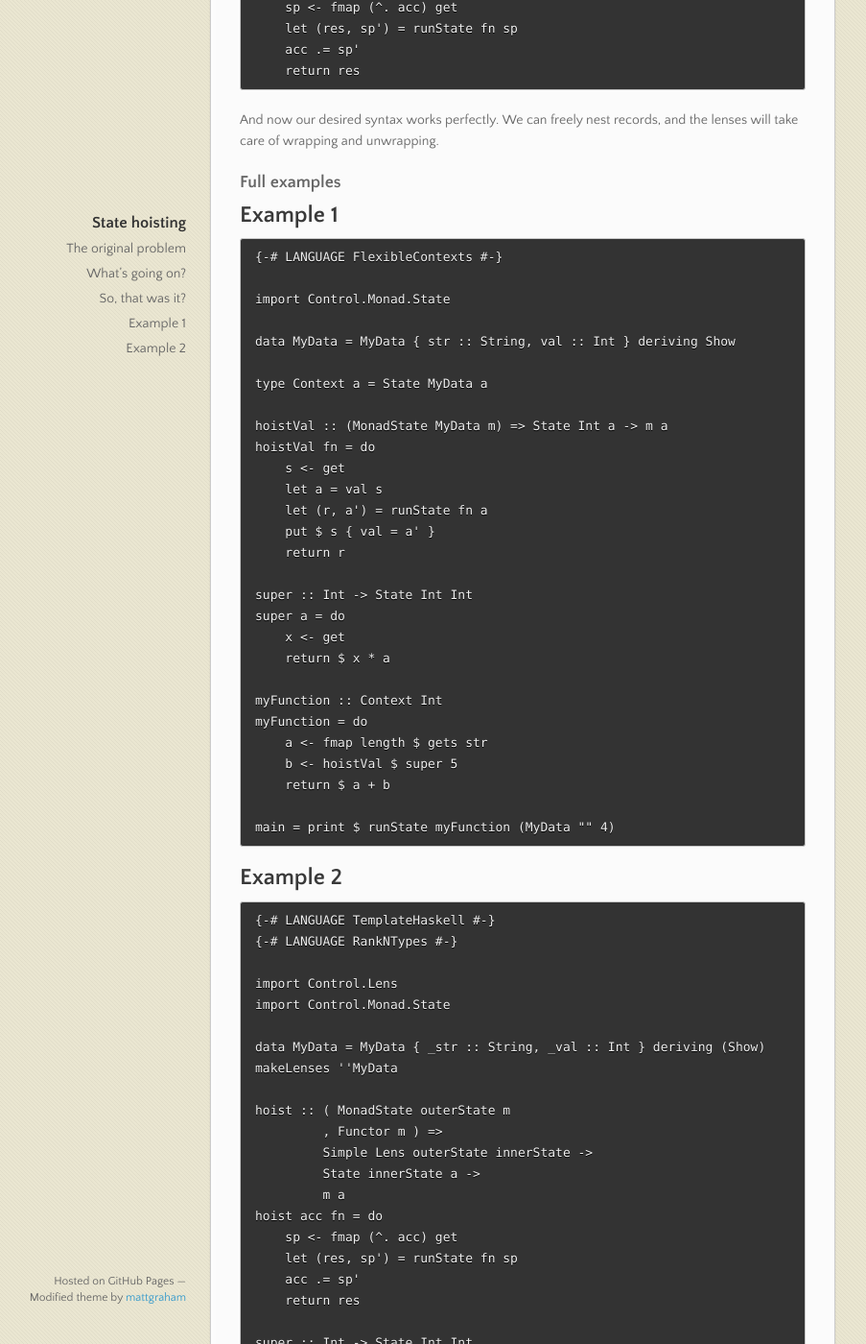
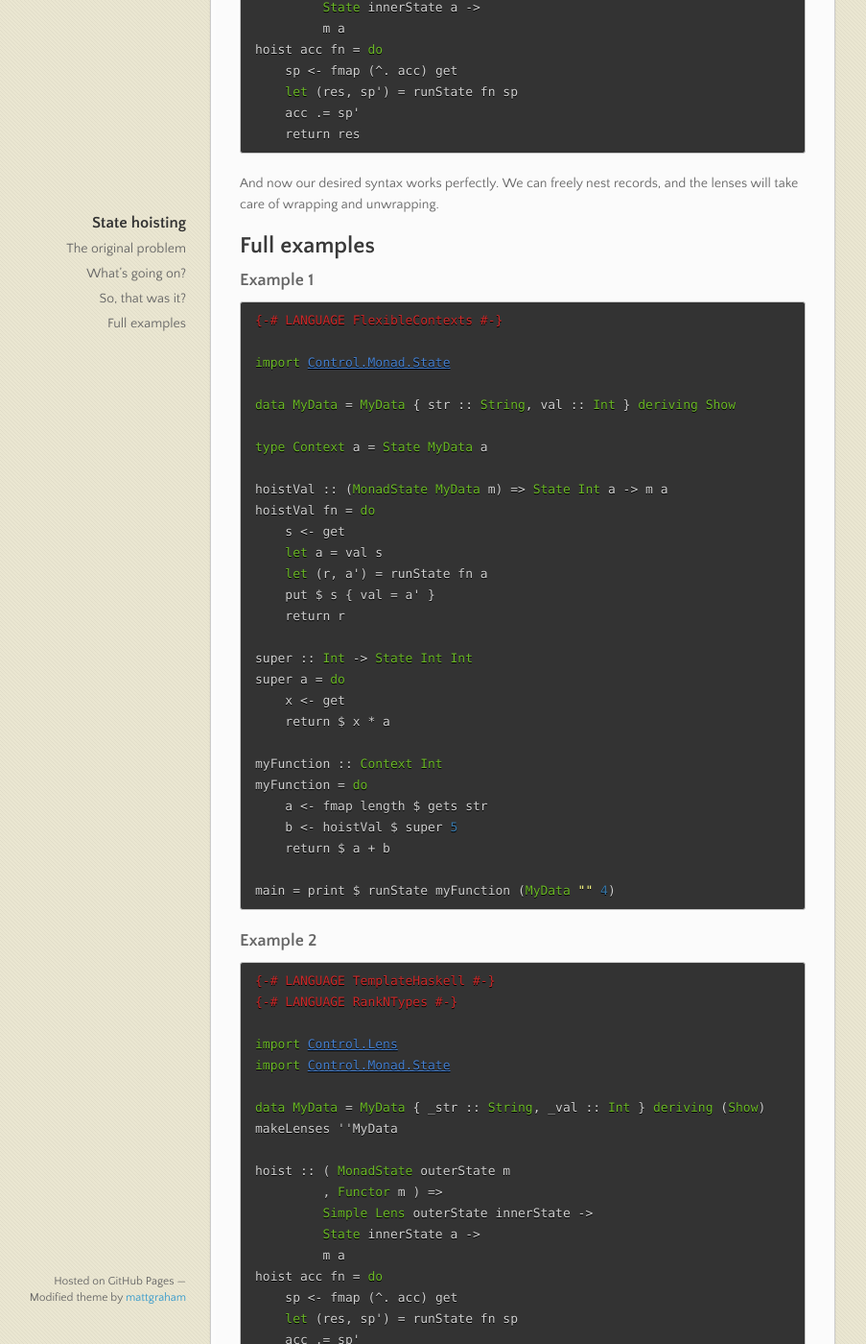
Before and after one commit to bananu7/bananu7.github.com, a Jekyll site: the page built from _posts/haskell/2015-01-20-state-hoisting.markdown, in a window 1280 px wide and 1400 px high, scrolled down 3795 px. Shown: the whole window at 96% size, without its empty margins (96-999 px from the left). Built offline with Jekyll 4.4.1, drawn with Linux system fonts in a browser that asks for light colours; nearby versions of some CDN libraries; Markdown is read by kramdown in place of the engine named in the settings; some of the changed text lies outside the part shown.

Commit message:
Fixed formatting

```diff
--- a/_posts/haskell/2015-01-20-state-hoisting.markdown
+++ b/_posts/haskell/2015-01-20-state-hoisting.markdown
@@ -15,49 +15,63 @@ but I personally was struggling to find a good reference on it. So, without furt
 
 Assume you have a data type for state:
 
-    import Control.Monad.State
+{% highlight haskell %}
+import Control.Monad.State
 
-    data MyData = MyData { str :: String } deriving (Show)
+data MyData = MyData { str :: String } deriving (Show)
+{% endhighlight %}
 
 and a context:
 
-    type Context a = State MyData a
+{% highlight haskell %}
+type Context a = State MyData a
 
-    myFunction :: Context Int
-    myFunction = do
-        a <- fmap length $ gets str
-        return $ a + 1
+myFunction :: Context Int
+myFunction = do
+    a <- fmap length $ gets str
+    return $ a + 1
+{% endhighlight %}
 
 Someone gives you a nice funky computation you want to run in your context:
 
-    super :: Int -> State Int Int
+{% highlight haskell %}
+super :: Int -> State Int Int
+{% endhighlight %}
 
 You can add an `Int` to your context, turning it into:
 
-    data MyData = MyData { str :: String, val :: Int } deriving (Show)
+{% highlight haskell %}
+data MyData = MyData { str :: String, val :: Int } deriving (Show)
+{% endhighlight %}
 
 What do you do?
 
 Well, actually it's not totally obvious for everyone. I'll give you a solution right now and then we'll
 talk about possible improvements to it. Here's a function you need:
 
-    hoistVal :: State Int a -> State MyData a
+{% highlight haskell %}
+hoistVal :: State Int a -> State MyData a
+{% endhighlight %}
 
 (Make sure you understand the signature, and why it works that way).
 
-    hoistVal fn = do
-        s <- get
-        let a = val s
-        let (r, a') = runState fn a
-        put $ s { val = a' }
-        return r
+{% highlight haskell %}
+hoistVal fn = do
+    s <- get
+    let a = val s
+    let (r, a') = runState fn a
+    put $ s { val = a' }
+    return r
+{% endhighlight %}
 
 Now we can use it!
 
-    myFunction = do
-        a <- gets str
-        b <- hoistVal $ super 5
-        return $ a + b
+{% highlight haskell %}
+myFunction = do
+    a <- gets str
+    b <- hoistVal $ super 5
+    return $ a + b
+{% endhighlight %}
 
 ## What's going on?
 
@@ -76,22 +90,28 @@ Technically, yes, because that's the entire mechanism. I've noticed a few additi
 Consider an example, in which you might need `IO` to print from your state combinator for whatever bad reason, but the type incidentally matches
 the one needed by the function:
 
-    type ContextIntIO a = StateT Int IO a
+{% highlight haskell %}
+type ContextIntIO a = StateT Int IO a
+{% endhighlight %}
 
 Can you run `super` in this context? No, because there's a mismatch between `StateT Int Id a` (that's what `State Int a` boils down into if you use transformers) and `StateT Int IO a`. But since you don't care about
 that `Id` (you really only want any `State` that has `Int` inside), it should use `MonadState`.
 
 It's a really useful little thing that resides in `Control.Monad.State.Class`:
 
-    class (Monad m) => MonadState s m | m -> s where
-        -- | Return the state from the internals of the monad.
-        get :: m s
-        -- | Replace the state inside the monad.
-        put :: s -> m ()
+{% highlight haskell %}
+class (Monad m) => MonadState s m | m -> s where
+    -- | Return the state from the internals of the monad.
+    get :: m s
+    -- | Replace the state inside the monad.
+    put :: s -> m ()
+{% endhighlight %}
 
 What it does is basically defining an interface that every stateful context can implement.
 
-    super :: MonadState Int m => Int -> m Int
+{% highlight haskell %}
+super :: MonadState Int m => Int -> m Int
+{% endhighlight %}
 
 *Note:* you need `FlexibleContexts` for that, despite the fact that if you don't enable it and omit the signature, GHC will infer it correctly.
 
@@ -99,7 +119,9 @@ This means *this function will work for every context `m` that's `Int`*. Now we
 
 If you look closer, you'll realize that `hoist` actually has the same problem!
 
-    hoistVal :: MonadState MyData m => State Int a -> m a
+{% highlight haskell %}
+hoistVal :: MonadState MyData m => State Int a -> m a
+{% endhighlight %}
 
 Cool, it can now hoist inside of both of regular and transformed variants.
 
@@ -113,24 +135,30 @@ Why not make the first `State` another type parameter? After all, we might expec
 That being said, you can hoist `StateT IO sa x` into `StateT IO sb x` (or whatever instead of IO);
 the only caveat is that you have to replace one line:
 
-    let (r, a') = runState fn a
-    -- to
-    (r, a') <- runStateT fn a
+{% highlight haskell %}
+let (r, a') = runState fn a
+-- to
+(r, a') <- runStateT fn a
+{% endhighlight %}
 
 ### I'm tired of typing `Val` every time
 
 So am I. I hope you've heard about `Lens`. Before I introduce it, let's see what would happen if we tried to parametrize over `val`:
 
-    b <- hoist val $ super 5
+{% highlight haskell %}
+b <- hoist val $ super 5
+{% endhighlight %}
 
 `hoist` would need to look more or less like:
 
-    hoist acc fn = do
-        s <- get
-        let a = acc s
-        (r, a') = runState fn a
-        put $ s { acc = a' }
-        return r
+{% highlight haskell %}
+hoist acc fn = do
+    s <- get
+    let a = acc s
+    (r, a') = runState fn a
+    put $ s { acc = a' }
+    return r
+{% endhighlight %}
 
 But sans the fact Haskell doesn't allow us to use `acc` with `put` (that's why there's no `puts`, which is kind of unfortunate), `acc`'s signature itself makes
 it "read-only". What we need is a way to extract the part of the state and then put it back together.
@@ -141,83 +169,89 @@ That's a Lens.
 
 In our case, even `Simple Lens` will do:
 
-    hoist :: ( MonadState outerState m
-             , Functor m ) =>
-             Simple Lens outerState innerState ->
-             State innerState a ->
-             m a
-    hoist acc fn = do
-        sp <- fmap (^. acc) get
-        let (res, sp') = runState fn sp
-        acc .= sp'
-        return res
+{% highlight haskell %}
+hoist :: ( MonadState outerState m
+         , Functor m ) =>
+         Simple Lens outerState innerState ->
+         State innerState a ->
+         m a
+hoist acc fn = do
+    sp <- fmap (^. acc) get
+    let (res, sp') = runState fn sp
+    acc .= sp'
+    return res
+{% endhighlight %}
 
 And now our desired syntax works perfectly. We can freely nest records, and the lenses will take care of wrapping and unwrapping.
 
-### Full examples
+## Full examples
 
-## Example 1
+### Example 1
 
-    {-# LANGUAGE FlexibleContexts #-}
+{% highlight haskell %}
+{-# LANGUAGE FlexibleContexts #-}
 
-    import Control.Monad.State
+import Control.Monad.State
 
-    data MyData = MyData { str :: String, val :: Int } deriving Show
+data MyData = MyData { str :: String, val :: Int } deriving Show
 
-    type Context a = State MyData a
+type Context a = State MyData a
 
-    hoistVal :: (MonadState MyData m) => State Int a -> m a
-    hoistVal fn = do
-        s <- get
-        let a = val s
-        let (r, a') = runState fn a
-        put $ s { val = a' }
-        return r
+hoistVal :: (MonadState MyData m) => State Int a -> m a
+hoistVal fn = do
+    s <- get
+    let a = val s
+    let (r, a') = runState fn a
+    put $ s { val = a' }
+    return r
 
-    super :: Int -> State Int Int
-    super a = do
-        x <- get
-        return $ x * a
+super :: Int -> State Int Int
+super a = do
+    x <- get
+    return $ x * a
 
-    myFunction :: Context Int
-    myFunction = do
-        a <- fmap length $ gets str
-        b <- hoistVal $ super 5
-        return $ a + b
+myFunction :: Context Int
+myFunction = do
+    a <- fmap length $ gets str
+    b <- hoistVal $ super 5
+    return $ a + b
 
-    main = print $ runState myFunction (MyData "" 4)
+main = print $ runState myFunction (MyData "" 4)
+{% endhighlight %}
 
-## Example 2
+### Example 2
 
-    {-# LANGUAGE TemplateHaskell #-}
-    {-# LANGUAGE RankNTypes #-}
+{% highlight haskell %}
+{-# LANGUAGE TemplateHaskell #-}
+{-# LANGUAGE RankNTypes #-}
 
-    import Control.Lens
-    import Control.Monad.State
+import Control.Lens
+import Control.Monad.State
 
-    data MyData = MyData { _str :: String, _val :: Int } deriving (Show)
-    makeLenses ''MyData
+data MyData = MyData { _str :: String, _val :: Int } deriving (Show)
+makeLenses ''MyData
 
-    hoist :: ( MonadState outerState m
-             , Functor m ) =>
-             Simple Lens outerState innerState ->
-             State innerState a ->
-             m a
-    hoist acc fn = do
-        sp <- fmap (^. acc) get
-        let (res, sp') = runState fn sp
-        acc .= sp'
-        return res
+hoist :: ( MonadState outerState m
+         , Functor m ) =>
+         Simple Lens outerState innerState ->
+         State innerState a ->
+         m a
+hoist acc fn = do
+    sp <- fmap (^. acc) get
+    let (res, sp') = runState fn sp
+    acc .= sp'
+    return res
 
-    super :: Int -> State Int Int
-    super a = do
-        x <- get
-        return $ x * a
+super :: Int -> State Int Int
+super a = do
+    x <- get
+    return $ x * a
 
-    myFunction :: State MyData Int
-    myFunction = do
-        a <- fmap length $ use str
-        b <- hoist val $ super 5
-        return $ a + b
+myFunction :: State MyData Int
+myFunction = do
+    a <- fmap length $ use str
+    b <- hoist val $ super 5
+    return $ a + b
 
-    main = print $ runState myFunction (MyData "" 4)
+main = print $ runState myFunction (MyData "" 4)
+{% endhighlight %}
```
